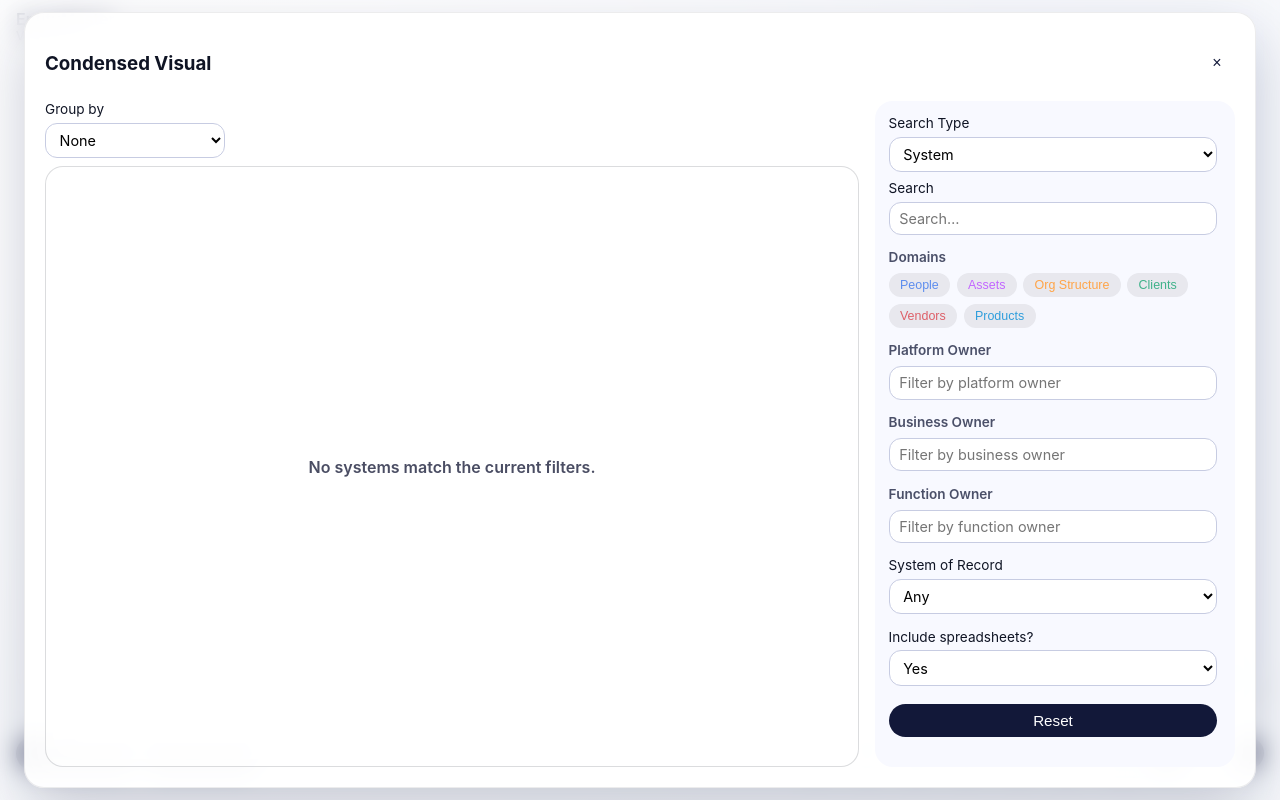
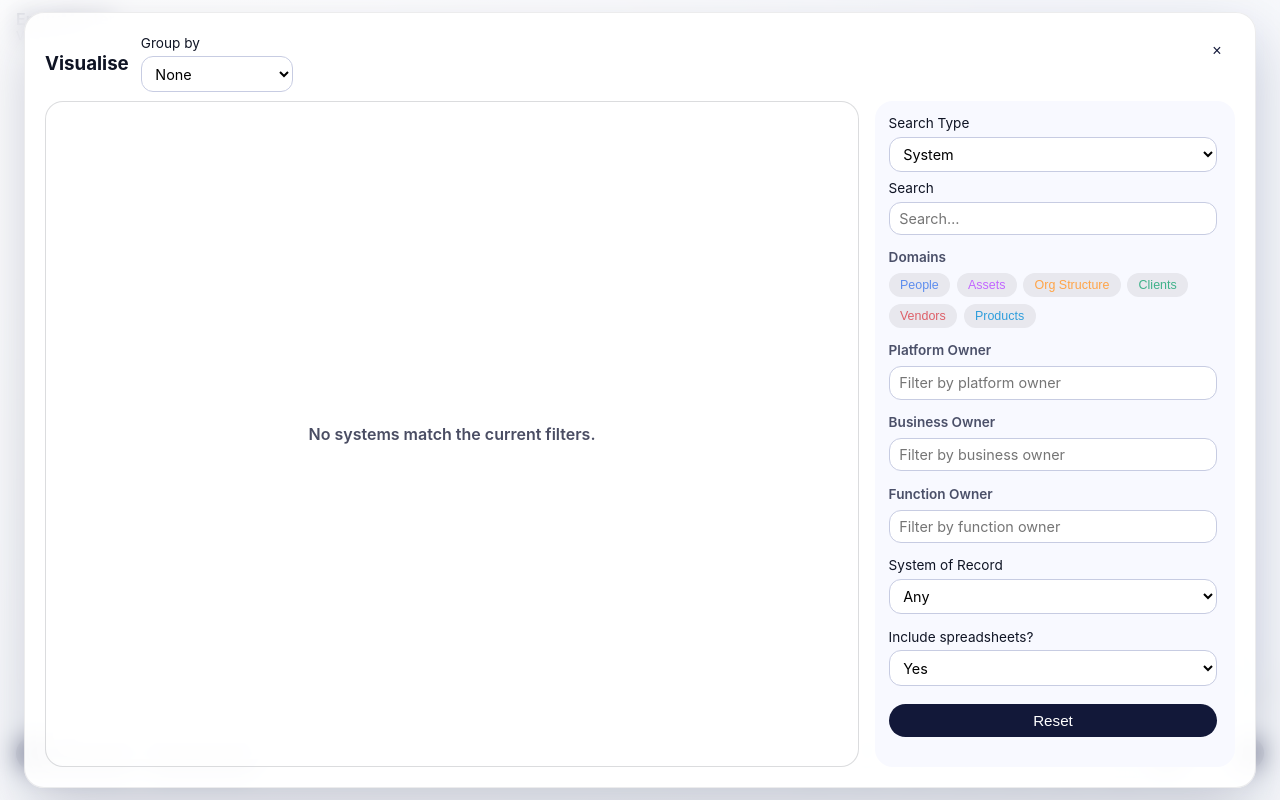
Before and after one commit to jmaquarrie/EntityMaster, a plain HTML site: page index.html in a window 1280 px wide. Both pictures are taken after a click on the button "🗺️". Drawn offline with Linux system fonts and the light colour scheme.

Commit message:
Restyle visualise header controls

```diff
--- a/index.html
+++ b/index.html
@@ -536,16 +536,11 @@
       </div>
       <div id="visualModal" class="modal hidden" role="dialog" aria-modal="true" aria-labelledby="visualModalTitle">
         <div class="modal-card visual-modal-card">
-          <div class="modal-header">
-            <h3 id="visualModalTitle">Condensed Visual</h3>
-            <button id="closeVisualModal" class="icon-btn" type="button" aria-label="Close condensed visual">×</button>
-          </div>
-          <div class="visual-body">
-            <div class="visual-main">
-              <div class="visual-top">
-                <div class="visual-controls">
-                  <div class="visual-control-group">
-                    <label class="field compact">
+          <div class="modal-header visual-header">
+            <div class="visual-header-main">
+              <h3 id="visualModalTitle">Visualise</h3>
+              <div class="visual-header-controls">
+                <label class="field compact visual-group-select">
                   <span>Group by</span>
                   <select id="visualGroupBySelect" aria-label="Visual grouping choice">
                     <option value="none">None</option>
@@ -555,7 +550,6 @@
                     <option value="businessOwner">Business Owner</option>
                   </select>
                 </label>
-                  </div>
                 <div class="visual-control-group visual-secondary-controls">
                   <div id="visualDomainControls" class="domain-controls hidden">
                     <label class="field compact">
@@ -584,6 +578,10 @@
                 </div>
               </div>
             </div>
+            <button id="closeVisualModal" class="icon-btn" type="button" aria-label="Close visualise">×</button>
+          </div>
+          <div class="visual-body">
+            <div class="visual-main">
               <div id="visualContainer" class="visual-container">
                 <svg id="visualConnections" class="visual-connections" aria-hidden="true"></svg>
                 <div id="visualNodes" class="visual-nodes"></div>
--- a/styles.css
+++ b/styles.css
@@ -1673,6 +1673,24 @@ button.small {
   box-shadow: 0 25px 60px rgba(12, 19, 54, 0.2);
 }
 
+.visual-header {
+  align-items: flex-start;
+}
+
+.visual-header-main {
+  display: flex;
+  align-items: center;
+  gap: 0.75rem;
+  flex-wrap: wrap;
+}
+
+.visual-header-controls {
+  display: flex;
+  align-items: center;
+  gap: 0.5rem;
+  flex-wrap: wrap;
+}
+
 .visual-body {
   display: flex;
   gap: 1rem;
@@ -1713,7 +1731,7 @@ button.small {
 }
 
 .visual-secondary-controls {
-  margin-left: auto;
+  margin-left: 0;
   display: flex;
   align-items: center;
   gap: 0.75rem;
```
Lines whose indentation alone changed are shown as unchanged.
